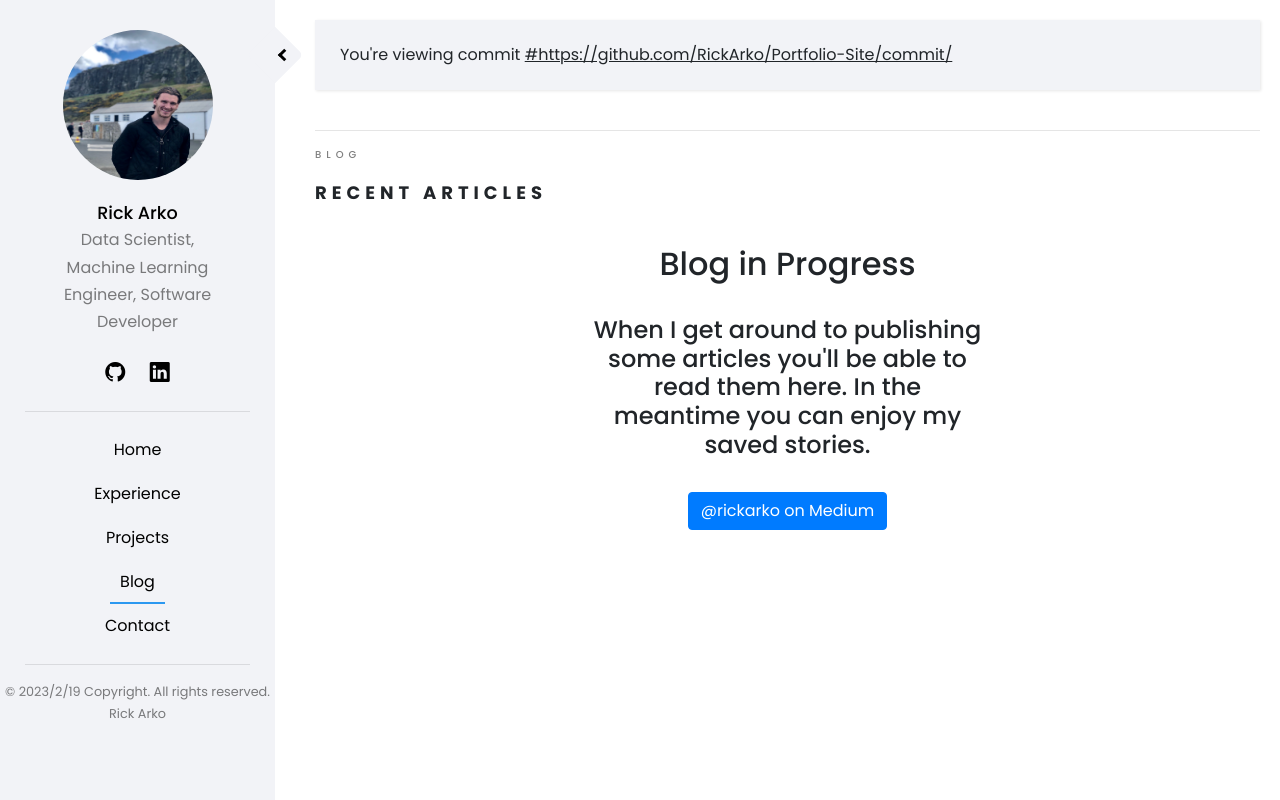
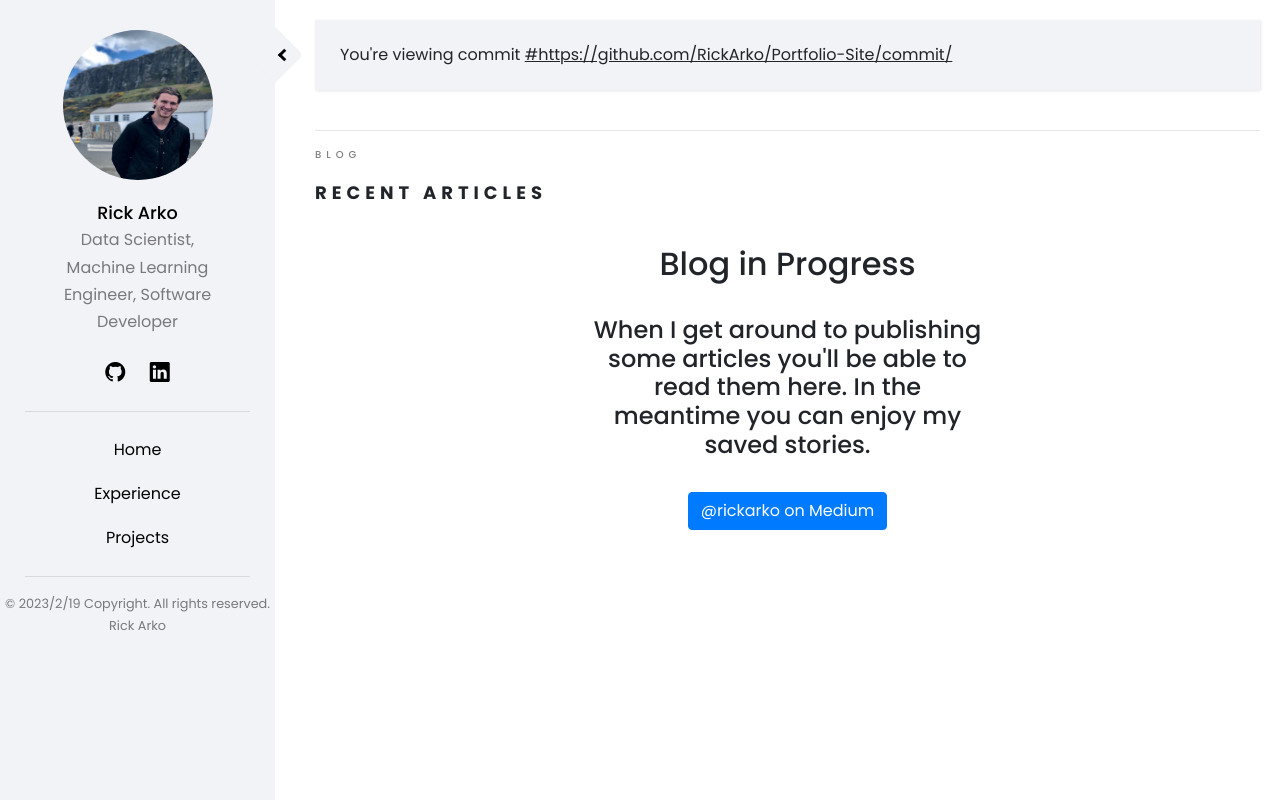
Before and after one commit to RickArko/Portfolio-Site, a Flask app: page /blog/ in a window 1280 px wide. Run offline with Flask 2, Linux system fonts and the light colour scheme; some libraries are stand-ins or nearby versions.

Commit message:
remove blog and contact forms

```diff
--- a/src/app.py
+++ b/src/app.py
@@ -24,12 +24,6 @@ def home():
             home_data = json.load(f)
         return render_template('home.html', context=home_data)
 
-# @app.route('/services/')
-# def services():
-#     if request.method == 'GET':
-#         with open(constants.SERVICES_PATH) as f:
-#             service_data = json.load(f)
-#         return render_template('services.html', context=service_data)
 
 @app.route('/experience/')
 def experience():
@@ -49,61 +43,6 @@ def projects():
         with open(constants.PROJECT_PATH) as f:
             projects_data = json.load(f)
         return render_template('projects.html', context=projects_data)
-
-@app.route('/contact/', methods=['GET', 'POST'])
-def contact():
-
-    context = {
-        'feedback_message' : '',
-        'alert_type' : ''
-    }
-
-    try:
-        with open(constants.CONTACT_PATH) as f:
-            contact_data = json.load(f)
-            num_of_objects = len(contact_data)
-            idx = 1 if num_of_objects == 0 else num_of_objects + 1
-    except (FileNotFoundError, json.JSONDecodeError):
-        # FileNotFoundError - create the file if not there
-        # json.JSONDecodeError - add {} to file if exists but empty
-        with open(constants.CONTACT_PATH, 'w') as f:
-            f.write(json.dumps({}))
-
-    if request.method == 'GET':
-        return render_template('contact.html', context=context)
-
-    if request.method == 'POST':
-
-        if not recaptcha.verify():
-            context['feedback_message'] = "Suspicious of robot activities"
-            context['alert_type'] = 'danger'
-            return render_template('contact.html', context=context)
-
-        timestamp_now = int(datetime.now().timestamp())
-
-        try:
-            form_data = {
-                'name' : validate_string(request.form['name']),
-                'email' : validate_email(request.form['email']).email,
-                'subject' : validate_string(request.form['subject']),
-                'message' : validate_string(request.form['message'])
-            }
-        except:
-            context['feedback_message'] = "You've entered incorrect data"
-            context['alert_type'] = 'danger'
-            return render_template('contact.html', context=context)
-
-        contact_data[idx] = form_data
-        contact_data[idx]['time_of_posting'] = timestamp_now
-
-        with open(constants.CONTACT_PATH, 'w') as f:
-            f.write(json.dumps(contact_data))
-        context['feedback_message'] = "Your message has been sent successfully!"
-        context['alert_type'] = 'success'
-
-        msg = f'Received message on {request.root_url} from {validate_email(request.form["email"]).email}'
-        bot.send_msg(to='-628470117', msg=msg)
-        return render_template('contact.html', context=context)
 
 @app.context_processor
 def context_variables():
--- a/src/templates/navbar.html
+++ b/src/templates/navbar.html
@@ -16,8 +16,6 @@
         <li><a class="" href="/home/" id="home"> Home </a></li>
         <li><a class="" href="/experience/" id="experience"> Experience </a></li>
         <li><a class="" href="/projects/" id="projects"> Projects </a></li>
-        <li><a class="" href="/blog/" id="blog"> Blog</a></li>
-        <li><a class="" href="/contact/" id="contact"> Contact</a></li>
     </ul>
     <hr class="sidebar-hr">
     <div class="copyright text-center">
```
